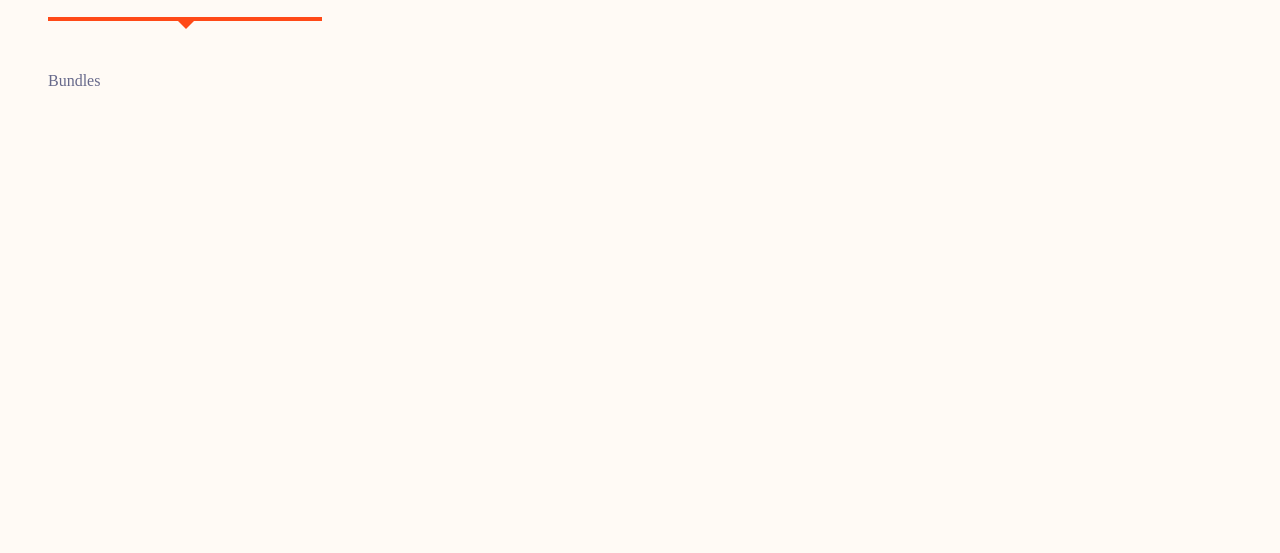
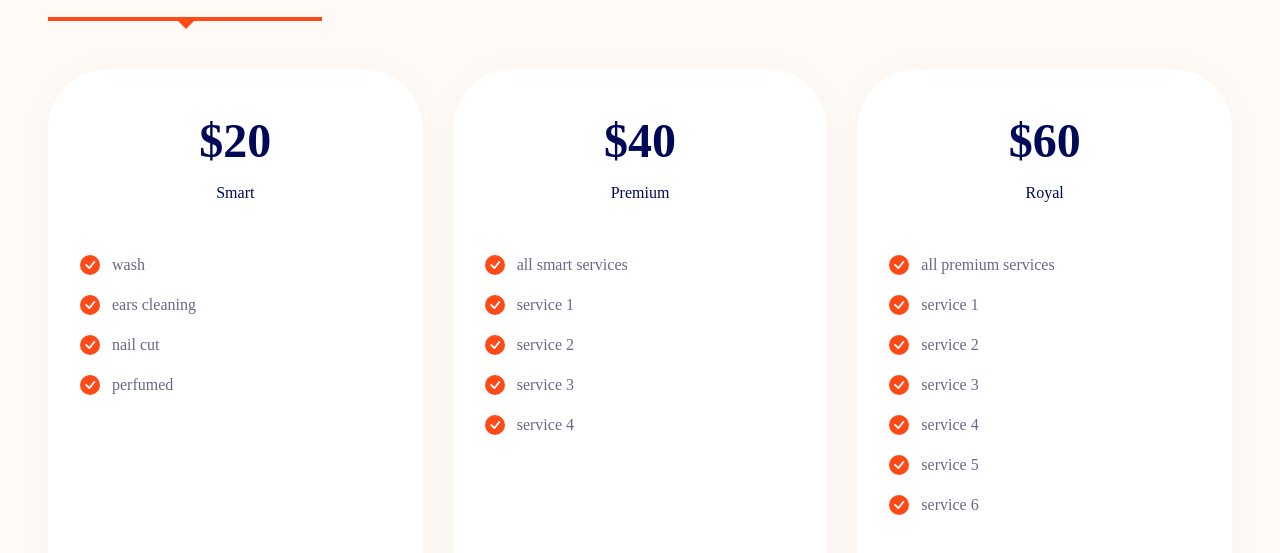
Before and after one commit to smshaown/pet-grooming-website-react, a React (Vite) app: page / in a window 1280 px wide. Shown: the part 2102-2655 px from the top of the page. Built offline with nearby package versions, Linux system fonts and the light colour scheme.

Commit message:
bundles card done

```diff
--- a/src/components/Bundles.jsx
+++ b/src/components/Bundles.jsx
@@ -1,9 +1,30 @@
 import React from 'react';
+import { BsCheckCircleFill } from 'react-icons/bs';
 
-const Bundles = () => {
+const Bundles = ({bundles}) => {
+
     return (
-        <div>
-            Bundles
+        <div className='flex flex-col md:flex-row justify-between gap-[30px]'>
+            {bundles.map((bundle, index) => {
+                // destructure bundle
+                const {name, price, list} = bundle;
+                return(
+                    <div key={index} className='w-full lg:max-w-1/3 bg-white shadow-primary text-center h-[560px] rounded-[60px] py-12 px-8'>
+                        <div className='text-5xl font-bold text-blue mb-4'>${price}</div>
+                        <div className='capitalize mb-12 text-blue font-medium'>{name}</div>
+                        <div className='flex flex-col gap-y-4 max-w-[230px]'>
+                            {list.map((item, index) => {
+                                return(
+                                    <div key={index} className=' flex items-center gap-x-3'>
+                                        <BsCheckCircleFill className='text-orange text-xl' />
+                                        <div>{item}</div>
+                                    </div>
+                                )
+                            })}
+                        </div>
+                    </div>
+                )
+            })}
         </div>
     );
 };
--- a/src/components/HeroSlider.jsx
+++ b/src/components/HeroSlider.jsx
@@ -27,7 +27,7 @@ const HeroSlider = () => {
         className='heroSlider'
         >
       {heroSlider.map((slide, index) => {
-        console.log(slide)
+
         // destructure slide
         const {title, subtitle, image, buttonText} = slide;
         return <SwiperSlide className='py-12 lg:py-16' key={index}>
--- a/src/components/Prices.jsx
+++ b/src/components/Prices.jsx
@@ -12,9 +12,15 @@ const Prices = () => {
   const [bundles, setBundles] = useState([]);
 
   useEffect(() => {
-    // setBundles(bundleData)
-    console.log(bundleData)
+    setBundles(bundleData[0].services)
   })
+
+  const getBundle = (name) => {
+    const newBundle = bundleData.find((bundle) => {
+      return bundle.name === name;
+    })
+    setBundles(newBundle.services)
+  }
 
 
   return (
@@ -32,7 +38,11 @@ const Prices = () => {
             // destructure item
             const {name, image, dogCategory} = item;
             return(
-              <div onClick={() => setIndex(idx)} className='cursor-pointer text-center'>
+              <div onClick={() => {
+                setIndex(idx);
+                getBundle(name)
+                } }
+                 className='cursor-pointer text-center'>
                 {/* image  */}
                 <div className='mb-2 lg:mb-8 hover:scale-105 transition-all duration-300'>
                   <img className='w-full' src={image} alt="" />
@@ -49,7 +59,7 @@ const Prices = () => {
         </div>
 
         {/* bundles  */}
-        <Bundles />
+        <Bundles bundles={bundles}  />
       </div>
     </section>
   );
```
